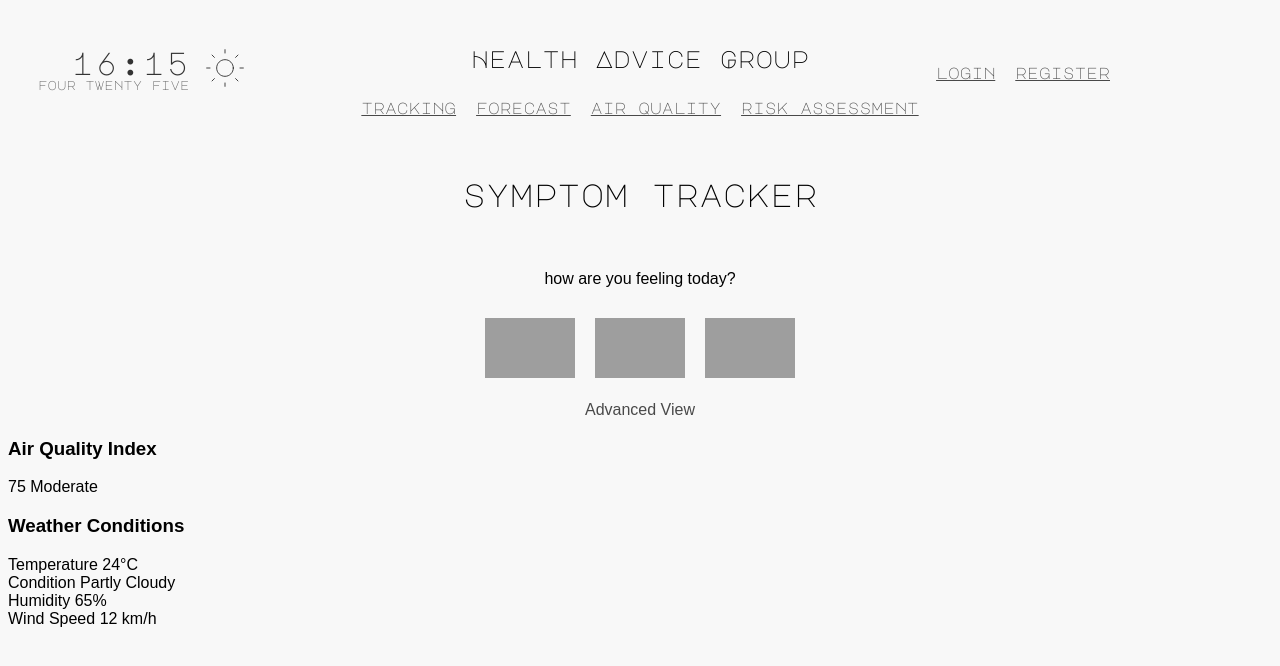
After one commit to 23knightst813/Health-Advice-Group, a Flask app: page /tracker in a window 1280 px wide. The commit adds this page. Shown: the top 666 px of the page. Run offline with Flask 2, Linux system fonts and the light colour scheme; some web fonts are replaced; grey boxes are pictures that could not be loaded.

Commit message:
began to add tracker

```diff
--- a/flaskr/app/app.py
+++ b/flaskr/app/app.py
@@ -195,6 +195,13 @@ def assessment_booking():
     return render_template("assessment_booking.html")
 
 
+@app.route("/tracker")
+def tracker():
+    """
+    Render the air quality tracker page.
+    """
+    return render_template("tracker.html")
+
 if __name__ == "__main__":
     set_up_db()
     app.run(debug=True)
--- a/flaskr/app/templates/base.html
+++ b/flaskr/app/templates/base.html
@@ -26,7 +26,7 @@
 
     <!-- Navigation bar with links to different pages -->
     <nav>
-        <a href="/" class="navbar-btn">Tracking</a>
+        <a href="/tracker" class="navbar-btn">Tracking</a>
         <a href="/forecast" class="navbar-btn">Forecast</a>
         <a href="/dashboard" class="navbar-btn">Air Quality</a>
         <a href="/risk_assessment" class="navbar-btn">Risk Assessment</a>
--- /dev/null
+++ b/flaskr/app/templates/tracker.html
@@ -0,0 +1,141 @@
+{% extends 'base.html' %}
+
+{% block content %}
+<div style="display: flex; justify-content: center; margin-top: -50px;">
+    <p class="title">symptom tracker</p>
+</div>
+<div class="tracker-question">
+    <p lass="   font-family: 'Major Mono Display', serif!important;">how are you feeling today?</p>
+    <div class="tracker-answers">
+        <button onclick="logMood('Sad')"><img src="/static/sadButton.svg" alt="Sad"></button>
+        <button onclick="logMood('Neutral')"><img src="/static/midButton.svg" alt="Neutral"></button>
+        <button onclick="logMood('Happy')"><img src="/static/goodButton.svg" alt="Happy"></button>
+    </div>
+    <a class="advanced-view-button" href="/advanced_tracker">Advanced View</a>
+</div>
+
+<div>
+    <!-- <div>
+        <h3>Symptom Tracker</h3>
+        <canvas id="symptomChart"></canvas>
+    </div> -->
+    <div>
+        <h3>Air Quality Index</h3>
+        <div>
+            <span>75</span>
+            <span>Moderate</span>
+            <div>
+                <div style="width: 75%"></div>
+            </div>
+        </div>
+    </div>
+    <div>
+        <h3>Weather Conditions</h3>
+        <div>
+            <div>
+                <span>Temperature</span>
+                <span>24°C</span>
+            </div>
+            <div>
+                <span>Condition</span>
+                <span>Partly Cloudy</span>
+            </div>
+            <div>
+                <span>Humidity</span>
+                <span>65%</span>
+            </div>
+            <div>
+                <span>Wind Speed</span>
+                <span>12 km/h</span>
+            </div>
+        </div>
+    </div>
+</div>
+
+<style>
+.tracker-question {
+    text-align: center;
+    margin-top: 50px;
+}
+.tracker-answers {
+    display: flex;
+    justify-content: center;
+    gap: 20px;
+    margin-top: 30px;
+    margin-bottom: 20px;
+}
+.tracker-answers button {
+
+    background: none;
+    border: none;
+    padding: 0;
+    cursor: pointer;
+
+}
+
+.tracker-answers button:hover img {
+    filter: grayscale(100%) brightness(0);
+}
+
+.tracker-answers img {
+    width: 90px;
+    height: 60px;
+}
+.advanced-view-button {
+    opacity: 0.7;
+    color: #000000;
+
+}
+.advanced-view-button {
+    opacity: 0.7;
+    color: #000000;
+    text-decoration: none;
+}
+
+.advanced-view-button:hover,
+.advanced-view-button:hover a {
+    opacity: 1;
+}
+
+</style>
+
+<script src="https://cdn.jsdelivr.net/npm/chart.js"></script>
+<script>
+const ctx = document.getElementById('symptomChart').getContext('2d');
+new Chart(ctx, {
+    type: 'line',
+    data: {
+        labels: ['Mon', 'Tue', 'Wed', 'Thu', 'Fri', 'Sat', 'Sun'],
+        datasets: [{
+            label: 'Symptom Severity',
+            data: [3, 2, 4, 3, 5, 2, 3],
+            borderColor: '#666',
+            tension: 0.2,
+            fill: false
+        }]
+    },
+    options: {
+        responsive: true,
+        maintainAspectRatio: false,
+        scales: {
+            y: {
+                beginAtZero: true,
+                max: 5,
+                ticks: {
+                    stepSize: 1
+                }
+            }
+        },
+        plugins: {
+            legend: {
+                display: false
+            }
+        }
+    }
+});
+
+function logMood(mood) {
+    console.log(`Mood logged: ${mood}`);
+}
+</script>
+{% endblock %}
```
Also changed, not shown: flaskr/static/goodButton.svg (added), flaskr/static/midButton.svg (added), flaskr/static/sadButton.svg (added).
